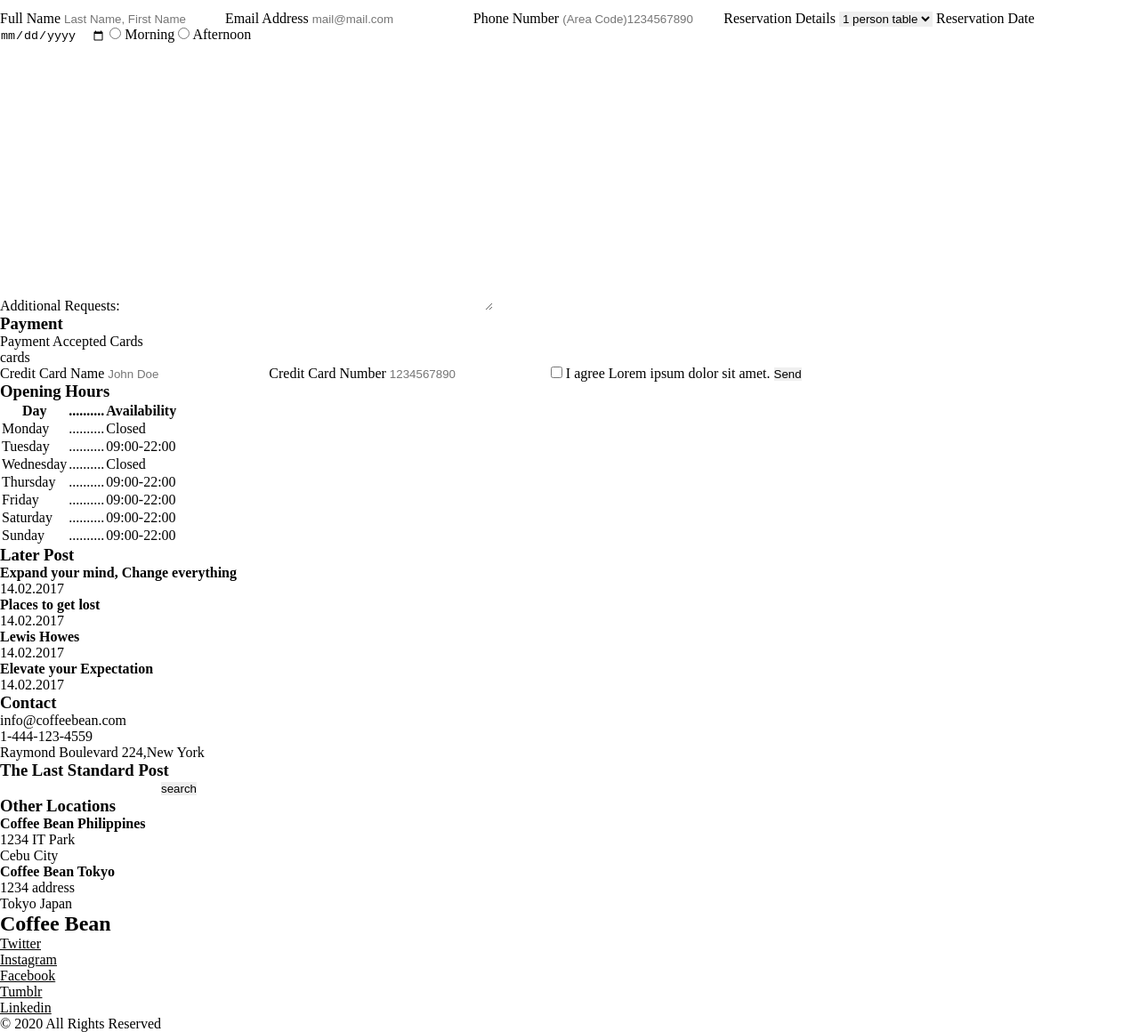
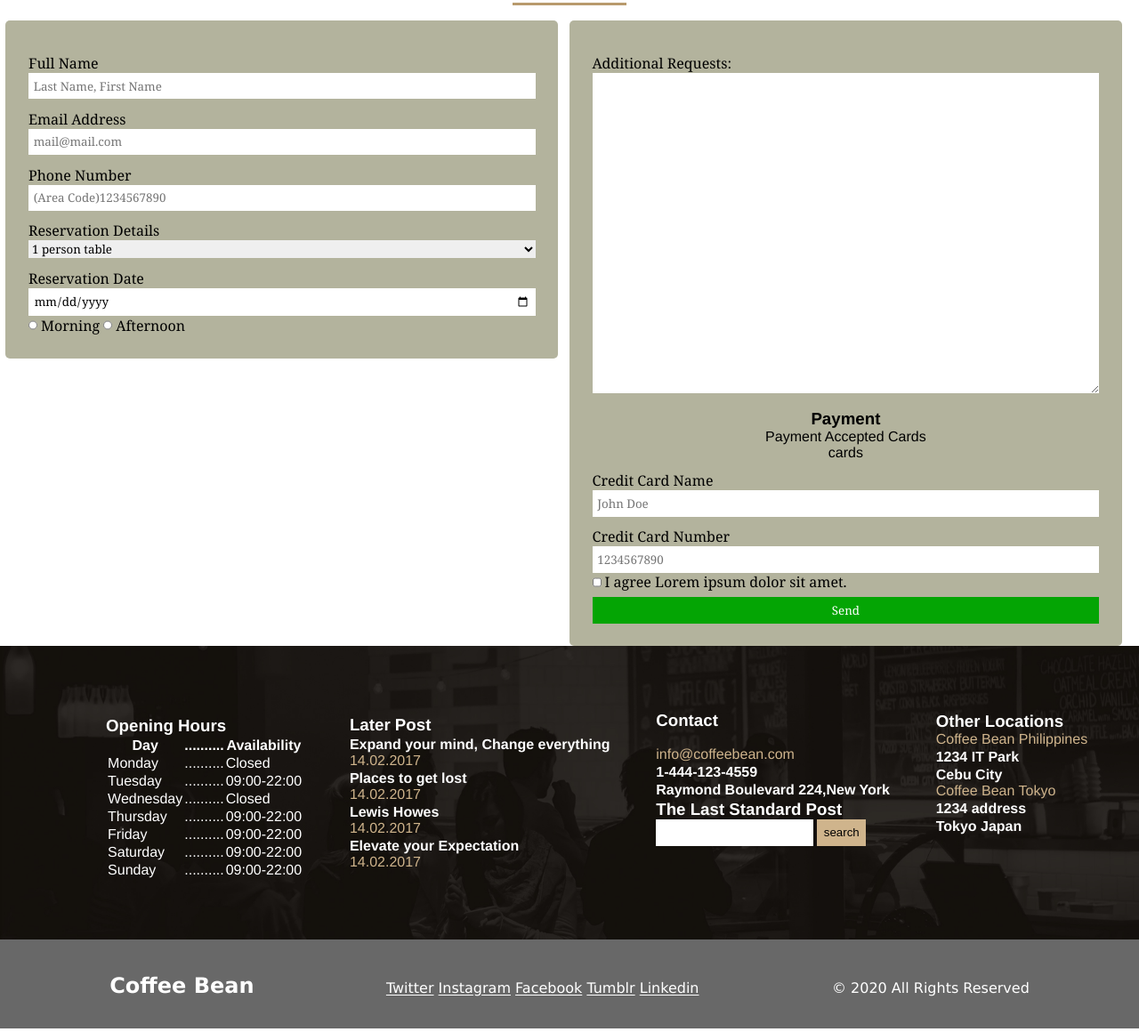
Before and after one commit to keulistin/term-project, a plain HTML site: page index.html in a window 1280 px wide. Shown: the part 5070-6230 px from the top of the page at 89% size. Drawn offline with Linux system fonts and the light colour scheme.

Commit message:
Text css done
The position of every elements excluding images.

```diff
--- a/css/style.css
+++ b/css/style.css
@@ -319,7 +319,8 @@ hr{
 
 .ads-box2:nth-child(3),
 .ads-box2:nth-child(4){
-    margin-top: -60px;}
+    margin-top: -50px;
+}
 
 .ads-box2:nth-child(1),
 .ads-box2:nth-child(2),
@@ -380,4 +381,171 @@ hr{
 
 .reserve-text{
 text-align: center;
+font-family: 'Franklin Gothic Medium', 'Arial Narrow', Arial, sans-serif;
+text-transform: uppercase;
 }
+
+.reserve-box{
+overflow: auto;
+}
+
+.reserveb1,
+.reserveb2{
+    width: 48.5%;
+    float: left;
+    background-color: #b3b39d;
+    padding: 2%;
+    border-radius: 5px;
+
+}
+
+.reserveb1{
+    margin-right: 1%;
+    margin-left: .5%;
+}
+
+.reserveb2{
+    margin-right: .5%;
+}
+
+.reserve-box label,
+.reserve-box input,
+.reserve-box textarea,
+.reserve-box select{
+    display: block;
+    width: 100%;
+    font-family:Georgia, 'Times New Roman', Times, serif;
+}
+
+.reserve-box input{
+    padding: 1%;
+}
+
+.reserve-box label{
+    padding-top: 2%;
+}
+
+
+#time-choices label,
+#time-choices input{
+    display: inline;
+    width: 10px;
+}
+
+.reserveb2 h3,
+.reserveb2 p{
+    text-align: center;
+    font-family: 'Franklin Gothic Medium', 'Arial Narrow', Arial, sans-serif;
+}
+
+.reserveb2 p{
+    font-weight: lighter;
+}
+
+#checkagree label,
+#checkagree input{
+    display: inline;
+    width: 10px;
+}
+
+#send{
+    background-color: rgb(4, 165, 4);
+    color: white;
+    margin-top: 1%;
+}
+
+/*FOOTER*/
+.footer{
+    background-image: url(../images/footer-img.jpg);
+    background-repeat:no-repeat ;
+    background-size: cover;
+    height: 330px;
+}
+
+.footer-text{
+    margin-left: 6.5%;
+
+}
+
+.footer-section th,
+.footer-section h3,
+.footer-section h4,
+.footer-section td{
+    font-family: 'Franklin Gothic Medium', 'Arial Narrow', Arial, sans-serif;
+    color: white;
+    margin-top: 2px;
+
+}
+.footer-section{
+    display: inline-block;
+    margin: 1%;
+    padding: 1%;
+}
+
+.footer-section:nth-child(1){
+    margin-left: 2%;
+    position: relative;
+    bottom: 100px;
+}
+
+.footer-section:nth-child(2){
+    position: relative;
+    top: 52px;
+}
+
+.footer-section:nth-child(3){
+    position: relative;
+    top: 18px;
+}
+
+.footer-section:nth-child(4){
+    position: relative;
+    top: 12px;
+}
+
+.footer-section p{
+    color:rgb(207, 180, 140);
+    font-family: 'Franklin Gothic Medium', 'Arial Narrow', Arial, sans-serif;
+}
+
+#search{
+    padding: 7.5px;
+    background-color: rgb(207, 180, 140);
+}
+
+#standardpost{
+    height: 30px;
+}
+/*LAST FOOTER*/
+.last-footer{
+    background-color: rgb(104, 104, 104);
+    background-size: cover;
+    padding: 3%;
+    text-align: center;
+    height: 100px;
+   overflow: hidden;
+}
+
+
+
+.last-footer h2,
+.last-footer li,
+.last-footer ul,
+.last-footer a,
+.last-footer p{
+    display: inline;
+    color: white;
+    font-family: Verdana, Geneva, Tahoma, sans-serif;
+}
+
+.last-footer a:hover{
+    color: rgb(207, 180, 140);
+}
+.last-footer h2,
+.last-footer ul,
+.last-footer p{
+    color: white;
+    margin-top: 10pc;
+    padding: 6%;
+    font-family: Verdana, Geneva, Tahoma, sans-serif;
+}
--- a/index.html
+++ b/index.html
@@ -169,11 +169,13 @@
         </div>
         </div>
 
+        <!--Reservation Form-->
     <div id="Reservation">
-        <div class="reserve">
             <h2 class="reserve-text">Reservation Form</h2>
-        <form action="#">
+        <form action="#" class="reserve-box">
             <hr>
+            <!--Reserve Box1-->
+            <div class="reserveb1">
                 <label for="fullname">Full Name</label>
                 <input type="text" name="fullname" id="fullname" placeholder="Last Name, First Name">
                 <label for="emailaddress">Email Address</label>
@@ -188,11 +190,16 @@
                 </select>
                 <label for="reservationdate">Reservation Date</label>
                 <input type="date" name="reservationdate" id="reservationdate" placeholder="mm/dd/yyyy">
+                <div id="time-choices">
                     <input type="radio" name="time" id="morning" value="morning">
                     <label for="time">Morning</label>
                     <input type="radio" name="time" id="afternoon" value="afternoon">
-            <label for="time">Afternoon</label>
+                    <label for="time" >Afternoon</label>
                     <br>
+                </div>
+            </div>
+            <!--Reserve Box2-->
+            <div class="reserveb2">
                 <label for="request">Additional Requests:</label>
                   <textarea name="request" id="request" cols="50" rows="20"></textarea>
                 <br>
@@ -203,16 +210,22 @@
                 <input type="text" name="creditcardname" placeholder="John Doe">
                 <label for="creditnumber">Credit Card Number</label>
                 <input type="number" name="creditnumber" placeholder="1234567890">
+                <div id="checkagree">
                 <input type="checkbox" name="agree" id="agree" value="agree">
                 <label for="agree">I agree Lorem ipsum dolor sit amet.</label>
+                </div>
                 <input type="submit" name="send" id="send" value="Send">
+
+            </div>
         </form>
     </div>
-    </div>
 
-    <div>
+    <!--FOOTER-->
+    <div class="footer">
+        <div class="footer-text">
+        <div class="footer-section">
+            <table class="footer-table">
                 <h3>Opening Hours</h3>
-        <table>
                 <thead>
                 <tr>
                     <th>Day</th>
@@ -226,37 +239,31 @@
                     <td>..........</td>
                     <td>Closed</td>
                 </tr>
-
                 <tr>
                     <td>Tuesday</td>
                     <td>..........</td>
                     <td>09:00-22:00</td>
                 </tr>
-
                 <tr>
                     <td>Wednesday</td>
                     <td>..........</td>
                     <td>Closed</td>
                 </tr>
-
                 <tr>
                     <td>Thursday</td>
                     <td>..........</td>
                     <td>09:00-22:00</td>
                 </tr>
-
                 <tr>
                     <td>Friday</td>
                     <td>..........</td>
                     <td>09:00-22:00</td>
                 </tr>
-
                 <tr>
                     <td>Saturday</td>
                     <td>..........</td>
                     <td>09:00-22:00</td>
                 </tr>
-
                 <tr>
                     <td>Sunday</td>
                     <td>..........</td>
@@ -266,7 +273,7 @@
             </table>
         </div>
 
-    <div id="Blog">
+        <div class="footer-section" id="Blog">
         <h3>Later Post</h3>
         <h4>Expand your mind, Change everything</h4>
         <p>14.02.2017</p>
@@ -278,30 +285,30 @@
         <p>14.02.2017</p>
         </div>
 
-    <div id="Contact">
+        <div class="footer-section" id="Contact">
             <h3>Contact</h3>
+            <br>
         <p>info@coffeebean.com</p>
-        <p>1-444-123-4559</p>
-        <p>Raymond Boulevard 224,New York</p>
-    </div>
-
-    <div>
+        <h4>1-444-123-4559</h4>
+        <h4>Raymond Boulevard 224,New York</h4>
         <h3>The Last Standard Post</h3>
         <input type="text" name="standardpost" id="standardpost">
         <input type="button" name="search" id="search" value="search">
         </div>
 
-    <div>
+        <div class="footer-section">
         <h3>Other Locations</h3>
-        <h4>Coffee Bean Philippines</h4>
-        <p>1234 IT Park</p>
-        <p>Cebu City</p>
-        <h4>Coffee Bean Tokyo</h4>
-        <p>1234 address</p>
-        <p>Tokyo Japan</p>
+        <p>Coffee Bean Philippines</p>
+        <h4>1234 IT Park</h4>
+        <h4>Cebu City</h4>
+        <p>Coffee Bean Tokyo</p>
+        <h4>1234 address</h4>
+        <h4>Tokyo Japan</h4>
         </div>
-
-    <div>
+    </div>
+</div>
+    <footer class="last-footer">
+        <div class="last-text">
             <h2>Coffee Bean</h2>
             <ul>
                 <li><a href="https://twitter.com/home">Twitter</a></li>
@@ -312,6 +319,7 @@
             </ul>
             <p>&copy; 2020 All Rights Reserved</p>
         </div>
-    <div>
+    </footer>
+
 </body>
 </html>
```
Lines whose indentation alone changed are shown as unchanged.
